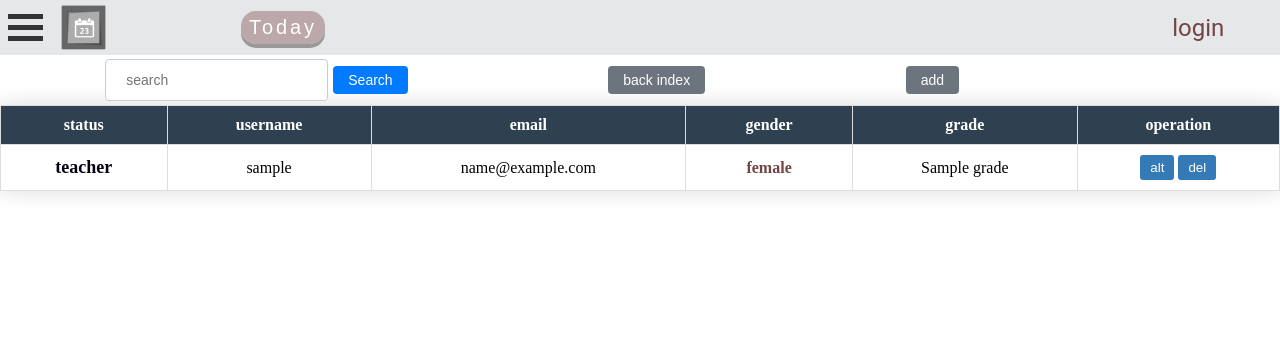
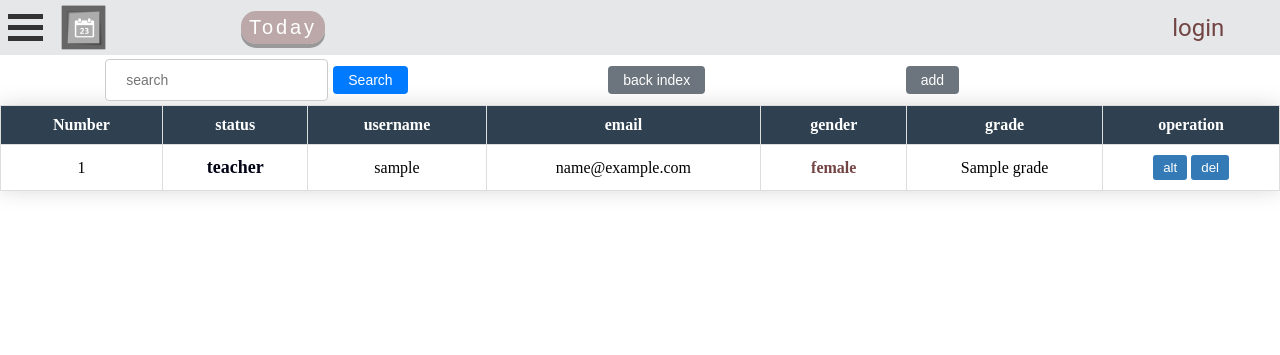
Before and after one commit to lzhhe/COMP3019J-Web-Application-Develop-Project, a Python web app: template App/templates/adminView.html in a window 1280 px wide. Shown: the top 355 px of the page. Run offline with Jinja, Linux system fonts and the light colour scheme; the template is opened without the code that fills it: most values are stand-ins (such as "Sample title", 1, 10 or a date in 2020).

Commit message:
add numbers in the table

```diff
--- a/App/static/css/adminView.css
+++ b/App/static/css/adminView.css
@@ -108,6 +108,13 @@
     width: 100%;
     border-collapse: collapse; /* 删除表格单元格之间的间距 */
     box-shadow: 0 0 20px rgba(0, 0, 0, 0.15);
+}
+tbody {
+    counter-reset: nums var(--starting-number);
+}
+tbody tr td:first-child::before {
+    counter-increment: nums;
+    content: counter(nums);
 }
 
 /* 为表头设置样式 */
--- a/App/templates/adminView.html
+++ b/App/templates/adminView.html
@@ -79,6 +79,7 @@
     <table class="users" id="users">
         <thead>
         <tr>
+            <th>Number</th>
             <th class="sortable" data-sort="status"
                 {% if current_sort == "status" %}data-current-order="{{ current_order }}" {% endif %}>
                 status
@@ -102,11 +103,12 @@
             <th>operation</th>
         </tr>
         </thead>
-        <tbody>
+        <tbody style="--starting-number: {{ (current_page-1) * per_page}}">
         {% for user in users %}
             {% set s = "student" if user.status == 1 else "teacher" %}
             {% set g = "none" if user.gender == 0 else ("male" if user.gender == 1 else "female") %}
             <tr>
+                <td class="numbers"></td>
                 <td class="{{ s }}">{{ s }}</td>
                 <td>{{ user.username }}</td>
                 <td>{{ user.email }}</td>
--- a/App/views_admin.py
+++ b/App/views_admin.py
@@ -68,7 +68,7 @@ def adminView():
     users = pagination.items
 
     return render_template('adminView.html', users=users, current_sort=sort, current_order=order, pagination=pagination
-                           , errors=error)
+                           , errors=error, current_page=page, per_page=per_page)
 
 
 @admin.route('/searchThing')
@@ -115,7 +115,7 @@ def searchThing():
     users = pagination.items
 
     return render_template('adminView.html', users=users, current_sort='status', current_order='asc',
-                           pagination=pagination)
+                           pagination=pagination, current_page=page, per_page=per_page)
 
 
 @admin.route('/addInfor', methods=['GET', 'POST'])
```
